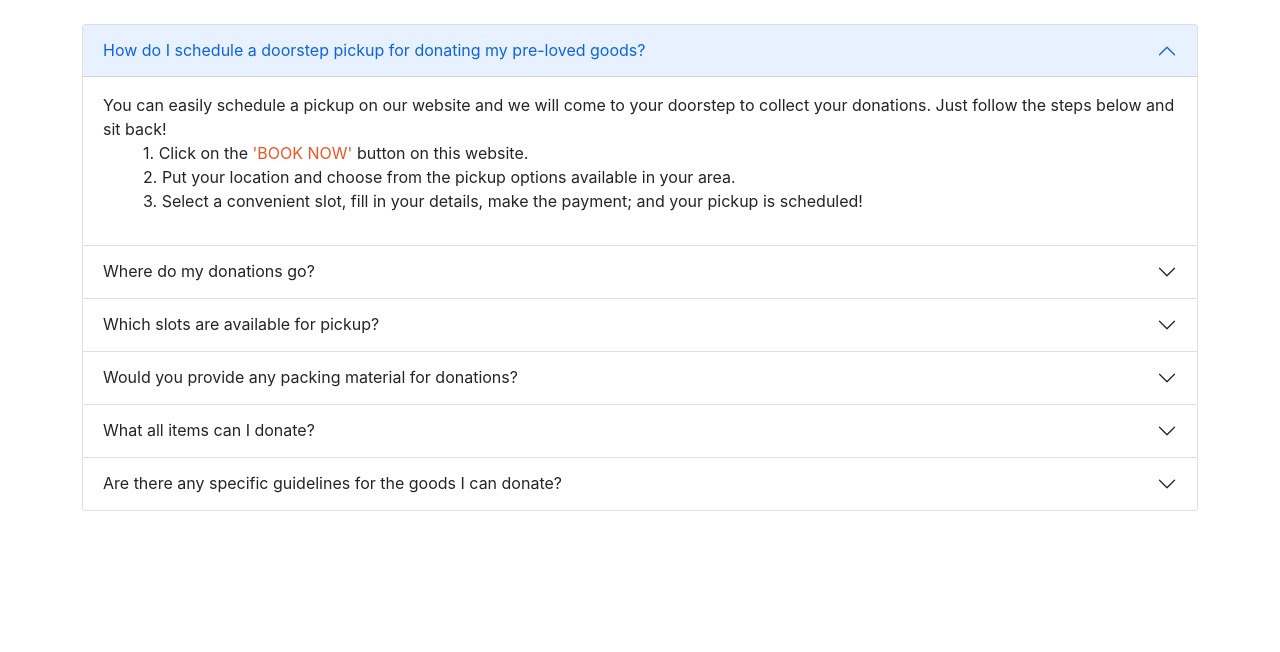
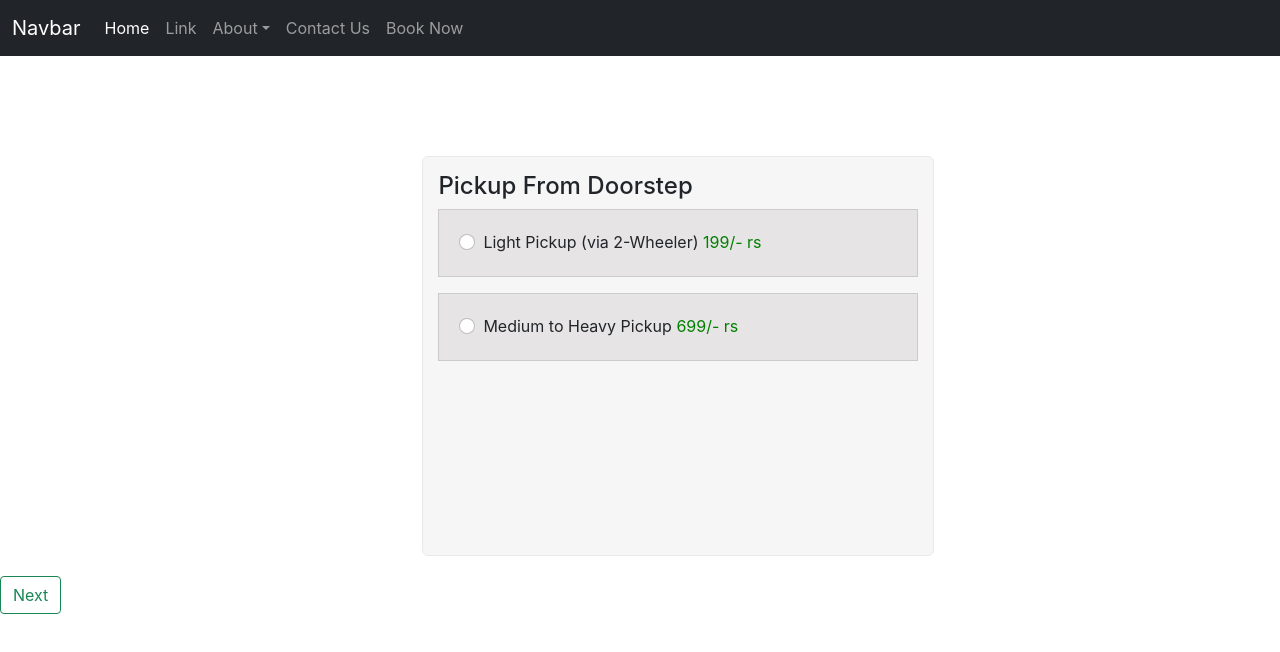
Before and after one commit to KushalSankhe/DonationWebsite, a React (Create React App) app: page /booknow in a window 1280 px wide. Shown: the top 652 px of the page. Built offline with nearby package versions, Linux system fonts and the light colour scheme.

Commit message:
made changes in booknow which in previous version not showing some properties, added some more class, made a slight change in Navbar.js in which we move book now to last, added css in navbar and app.js

```diff
--- a/src/App.css
+++ b/src/App.css
@@ -1,38 +1,9 @@
-.App {
-  text-align: center;
+*{
+  margin: 0;
+  padding: 0;
 }
+.App{
+ margin-top: 100px;
+ margin-left: 33%;
 
-.App-logo {
-  height: 40vmin;
-  pointer-events: none;
 }
-
-@media (prefers-reduced-motion: no-preference) {
-  .App-logo {
-    animation: App-logo-spin infinite 20s linear;
-  }
-}
-
-.App-header {
-  background-color: #282c34;
-  min-height: 100vh;
-  display: flex;
-  flex-direction: column;
-  align-items: center;
-  justify-content: center;
-  font-size: calc(10px + 2vmin);
-  color: white;
-}
-
-.App-link {
-  color: #61dafb;
-}
-
-@keyframes App-logo-spin {
-  from {
-    transform: rotate(0deg);
-  }
-  to {
-    transform: rotate(360deg);
-  }
-}
--- a/src/App.js
+++ b/src/App.js
@@ -1,6 +1,8 @@
 
 import './App.css';
-import FAQs from './feed/FAQs';
+import Navbar from './components/Navbar';
+import BookNow from './feed/BookNow';
+// import FAQs from './feed/FAQs';
 
 // import PeopleBehindThis from './feed/PeopleBehindThis';
 // import WhatWeOffer from './feed/WhatWeOffer';
@@ -16,7 +18,9 @@ function App() {
   return (
     <>
     <div >
-      <FAQs/>
+      <Navbar/>
+      <BookNow/>
+      {/* <FAQs/> */}
   {/* <Index /> */}
   {/* <ContactUs/> */}
   {/* <HowWeWork/> */}
--- a/src/components/Navbar.js
+++ b/src/components/Navbar.js
@@ -1,4 +1,5 @@
-import React from 'react'
+import React from "react";
+import "../App.css";
 
 function Navbar() {
   return (
@@ -6,7 +7,9 @@ function Navbar() {
       <div>
         <nav className="navbar navbar-expand-lg navbar-dark bg-dark">
           <div className="container-fluid">
-        <a className="navbar-brand" href="/">Navbar</a>
+            <a className="navbar-brand" href="/">
+              Navbar
+            </a>
             <button
               className="navbar-toggler"
               type="button"
@@ -18,13 +21,20 @@ function Navbar() {
             >
               <span className="navbar-toggler-icon"></span>
             </button>
-        <div className="collapse navbar-collapse" id="navbarSupportedContent">
+            <div
+              className="collapse navbar-collapse"
+              id="navbarSupportedContent"
+            >
               <ul className="navbar-nav me-auto mb-2 mb-lg-0">
                 <li className="nav-item">
-              <a className="nav-link active" aria-current="page" href="/">Home</a>
+                  <a className="nav-link active" aria-current="page" href="/">
+                    Home
+                  </a>
                 </li>
                 <li className="nav-item">
-              <a className="nav-link" href="/">Link</a>
+                  <a className="nav-link" href="/">
+                    Link
+                  </a>
                 </li>
                 <li className="nav-item dropdown">
                   <a
@@ -37,21 +47,48 @@ function Navbar() {
                   >
                     About
                   </a>
-              <ul className="dropdown-menu" aria-labelledby="navbarDropdown">
-                <li><a className="dropdown-item" href="people_behind_this.html">People behind this</a></li>
-                <li><a className="dropdown-item" href="/">About Us</a></li>
-                <li><a className="dropdown-item" href="/how_we_work.html">How we work</a></li>
-                <li><hr className="dropdown-divider" /></li>
+                  <ul
+                    className="dropdown-menu"
+                    aria-labelledby="navbarDropdown"
+                  >
                     <li>
-                  <a className="dropdown-item" href="/what_we_offer.html">What We Offer</a>
+                      <a
+                        className="dropdown-item"
+                        href="people_behind_this.html"
+                      >
+                        People behind this
+                      </a>
+                    </li>
+                    <li>
+                      <a className="dropdown-item" href="/">
+                        About Us
+                      </a>
+                    </li>
+                    <li>
+                      <a className="dropdown-item" href="/how_we_work.html">
+                        How we work
+                      </a>
+                    </li>
+                    <li>
+                      <hr className="dropdown-divider" />
+                    </li>
+                    <li>
+                      <a className="dropdown-item" href="/what_we_offer.html">
+                        What We Offer
+                      </a>
                     </li>
                   </ul>
                 </li>
+
                 <li className="nav-item">
-              <a className="nav-link" href="/book_now.html">Book Now</a>
+                  <a className="nav-link" href="/book_now.html">
+                    Contact Us
+                  </a>
                 </li>
-            <li className="nav-item">
-              <a className="nav-link" href="/book_now.html">Contact Us</a>
+                <li className="nav-item last">
+                  <a className="nav-link" href="/book_now.html">
+                    Book Now
+                  </a>
                 </li>
               </ul>
             </div>
@@ -59,7 +96,7 @@ function Navbar() {
         </nav>
       </div>
     </>
-    )
+  );
 }
 
-export default Navbar
+export default Navbar;
--- a/src/feed/BookNow.js
+++ b/src/feed/BookNow.js
@@ -5,18 +5,18 @@ function BookNow() {
         <>
         <div>
 
-    <div class="container">
+    <div className="App">
       <div
-        class="container"
+        className="container"
         style=
           {{marginBottom: '16px',
-          backgroundClor: '#f6f6f6',
+          backgroundColor: '#f6f6f6',
           border: '1px solid #e9e9e9',
           borderRadius: '6px',
           padding:' 15px',
           height: '400px',
           width: '512px',
-          marginBottom: '20px',
+          margin: '0 0 20px 0',
           boxSizing: 'borderBox',}}
 
       >
@@ -34,9 +34,9 @@ function BookNow() {
             boxSizing: 'borderBox',
           }}
         >
-          <div class="form-check">
+          <div className="form-check">
             <input
-              class="form-check-input"
+              className="form-check-input"
               type="radio"
               name="flexRadioDefault"
               data-bs-toggle="collapse"
@@ -46,10 +46,10 @@ function BookNow() {
               aria-controls="collapseExample"
             />
             <div>
-            <label class="form-check-label"> Light Pickup (via 2-Wheeler) </label><span style={{color:"green"}}>    199/- rs </span> </div>
+            <label className="form-check-label"> Light Pickup (via 2-Wheeler) </label><span style={{color:"green"}}>    199/- rs </span> </div>
 
-            <div class="collapse" id="collapseExample">
-              <div class="card card-body">
+            <div className="collapse" id="collapseExample">
+              <div className="card card-body">
                 features:
 
 <p>
@@ -65,7 +65,7 @@ Accepted Items:</p>
 
 
         <div
-          class="my-3"
+          className="my-3"
           style={{
             position: 'relative',
             backgroundColor: '#e6e4e4',
@@ -77,9 +77,9 @@ Accepted Items:</p>
             boxSizing: 'borderBox',
           }}
         >
-          <div class="form-check">
+          <div className="form-check">
             <input
-              class="form-check-input"
+              className="form-check-input"
               type="radio"
               name="flexRadioDefault"
               data-bs-toggle="collapse"
@@ -88,10 +88,10 @@ Accepted Items:</p>
               aria-expanded="false"
               aria-controls="collapseExample"
             />
-            <label class="form-check-label"> Medium to Heavy Pickup </label><span style={{color:"green"}}>    699/- rs </span>
+            <label className="form-check-label"> Medium to Heavy Pickup </label><span style={{color:"green"}}>    699/- rs </span>
 
-            <div class="collapse" id="collapseExample1">
-              <div class="card card-body">
+            <div className="collapse" id="collapseExample1">
+              <div className="card card-body">
                 features:
 
 <p>
@@ -108,7 +108,7 @@ Clothes, toys, kitchen utensils, shoes, bags Furniture Mattress Home Appliances
         </div>
 
 
-        <button type="button" class="btn btn-outline-success">Next</button>
+        <button type="button" className="btn btn-outline-success">Next</button>
         </>
     )
 }
```
Lines whose indentation alone changed are shown as unchanged.
